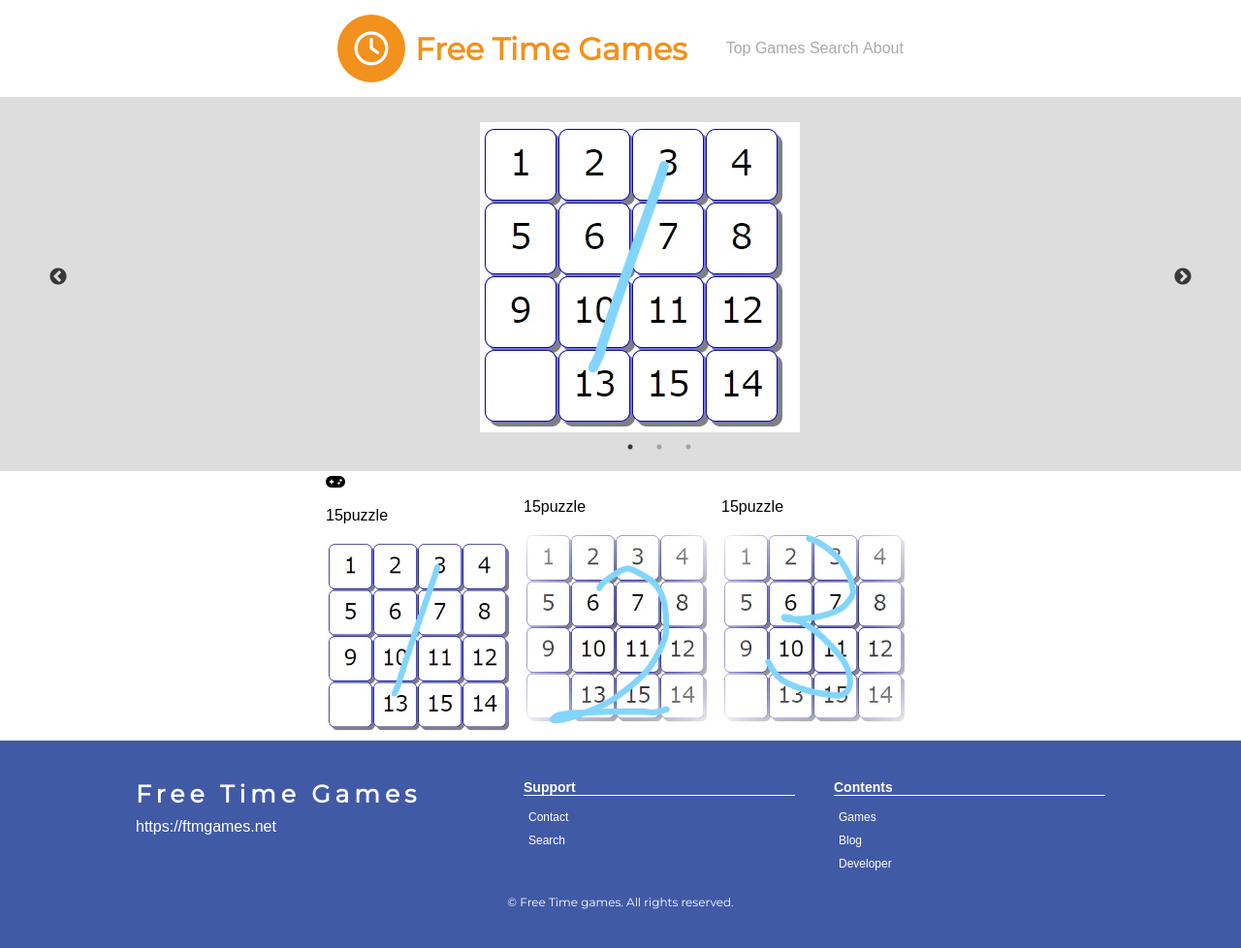
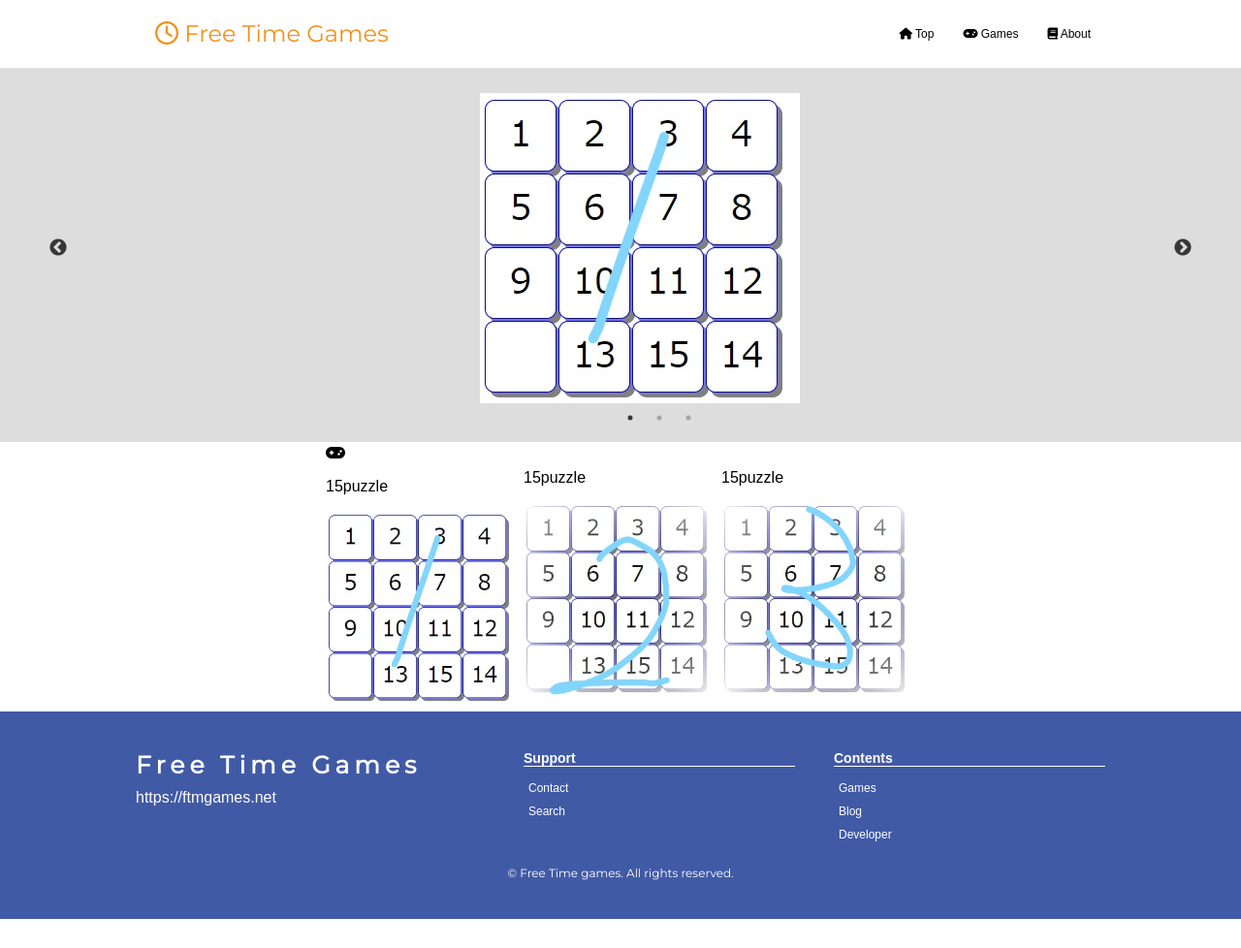
Before and after one commit to Aki321/ftmgames, a PHP site: page / in a window 1280 px wide; the page is wider, and only the part inside the window is pictured. Shown: that part at 97% size. After the commit the page ends 948 px from the top of that part, so only its background shows below. Run offline with PHP 8.4, Linux system fonts and the light colour scheme; some libraries are stand-ins or nearby versions.

Commit message:
Modify header for responsible

```diff
--- a/css/style.css
+++ b/css/style.css
@@ -16,49 +16,94 @@ body{
     sans-serif;
 }
 
-header{
-    display: flex;
-    align-items: center;
-    justify-content: center;
-    min-height: 100px;
-    background-position: center;
-    background-size: cover;
-    color: var(--text-bright-color);
-    text-align: center;
+header {
+	top: 0;
+	left: 0;
+	width: 100%;
 }
 
-#icon_wrap .icon {
-    display: inline-block;
-    font-size: 35px;
-    width: 2em;
-    line-height: 2em;
-    border-radius: 50%;
-    text-align: center;
-    margin-right: 10px;
-    background-color: var(--main-color);
-    color: #fff;
-
+.headA {
+	display: inline-block;
+	line-height: 70px;
+	padding-left: 20px;
+    padding-right: 20px;
+	font-family: 'Montserrat', sans-serif;
+	font-size: 24px;
+    text-decoration: none;
+    color: var(--main-color);
 }
 
-#logo_wrap a {
-    text-decoration: none;
-    color: var(--main-color);
-    font-family: 'Montserrat', 'Anton';
-
+.top_menu ul {
+    margin: 0;
+    padding: 0;
+    list-style: none;
 }
 
-#top_menu a {
+.top_menu a {
+    display: block;
+    padding: 15px;
     text-decoration: none;
-    color: var(--text-bright-color);
+    color: #000;
+    font-size: 12px;
 }
 
-#top_menu a :hover {
-    color: #000000;
+
+.top_menu li :hover {
+    background-color: rgba(0,0,0,0.3);
 }
 
-#top_menu ul li{
-    display: inline;
- }
+
+@media(min-width: 768px) {
+    header .container{
+        display: flex;
+        align-items: center;
+        justify-content: space-between;
+        max-width: 1000px;
+        margin-left: auto;
+        margin-right: auto;
+    }
+
+    .top_menu ul {
+        display: flex;
+    }
+}
+
+@media(max-width: 767px) {
+    header .container-small {
+        display: flex;
+        align-items: center;
+        justify-content: space-between;
+    }
+
+    .headC {
+        margin-right: 10px;
+        padding: 0;
+        border: none;
+        outline: none;
+        background: none;
+        font-size: 28px;
+        opacity: 0.5;
+        cursor: pointer;
+    }
+
+    .headC :hover{
+        opacity: 0.3;
+    }
+
+    .top_menu {
+        display: none;
+    }
+}
+
+@media(min-width: 768px){
+    .headC {
+        display: none;
+    }
+
+    .top_menu {
+        display: block !important;
+    }
+}
 
 #slider {
     background-color: #ddd;
@@ -107,6 +152,10 @@ footer {
 
 footer .container {
     padding: 40px 20px;
+}
+
+.footA {
+    margin-bottom: 40px;
 }
 
 @media (min-width: 768px) {
--- a/index.html
+++ b/index.html
@@ -10,32 +10,41 @@
     <link rel="stylesheet" type="text/css" href="css/slick-theme.css">
     <link rel="stylesheet" type="text/css" href="css/style.css">
     <script src="https://kit.fontawesome.com/f3dff3c59a.js" crossorigin="anonymous"></script>
+    <script src="js/jquery-3.5.1.min.js"></script>
+    <script>
+        $(function () {
+            $(".headC").click(function () {
+                $(".top_menu").slideToggle();
+            });
+        });
+    </script>
+
 </head>
 
 <body>
     <header>
-        <div id="icon_wrap">
-            <span class="far fa-clock icon"></span>
-        </div>
-        <div id="logo_wrap">
-            <h1><a href="/">Free Time Games</a></h1>
+        <div class="container">
+            <div class="container-small">
+                <a href="index.html" class="headA"><span class="far fa-clock icon"></span> Free Time Games</a>
+
+                <button type="button" class="headC">
+                    <span class="fa fa-bars" title="MENU"></span>
+                </button>
             </div>
 
-        <div id="top_menu">
+            <nav class="top_menu">
                 <ul>
                     <li class="top">
-                    <a href="/"><span>Top</span></a>
+                        <a href="index.html"><span class="fas fa-home"></span> Top</a>
                     </li>
                     <li class="games">
-                    <a href="#"><span>Games</span></a>
-                </li>
-                <li class="search">
-                    <a href="#"><span>Search</span></a>
+                        <a href="#listable"><span class="fas fa-gamepad"></span> Games</a>
                     </li>
                     <li class="about">
-                    <a href="#"><span>About</span></a>
+                        <a href="#aboutcont"><span class="fas fa-book"></span> About</a>
                     </li>
                 </ul>
+            </nav>
         </div>
     </header>
 
@@ -50,11 +59,21 @@
     <section id="listable">
         <table id="allgames">
             <tr>
-                <td><span class="fas fa-gamepad"></span><p>15puzzle</p><img alt="slide_01" src="img/demo1.jpg" /></td>
-                <td><p>15puzzle</p><img alt="slide_02" src="img/demo2.jpg" /></td>
-                <td><p>15puzzle</p><img alt="slide_03" src="img/demo3.jpg" /></td>
+                <td><span class="fas fa-gamepad"></span>
+                    <p>15puzzle</p><img alt="slide_01" src="img/demo1.jpg" />
+                </td>
+                <td>
+                    <p>15puzzle</p><img alt="slide_02" src="img/demo2.jpg" />
+                </td>
+                <td>
+                    <p>15puzzle</p><img alt="slide_03" src="img/demo3.jpg" />
+                </td>
             </tr>
         </table>
+    </section>
+
+    <section id="aboutcont">
+
     </section>
 
     <footer>
@@ -90,7 +109,7 @@
     </footer>
 
 
-    <script src="js/jquery-3.5.1.min.js"></script>
+
     <script type="text/javascript" src="js/slick.min.js"></script>
     <script type="text/javascript" src="js/main.js"></script>
 
```
Lines whose indentation alone changed are shown as unchanged.
